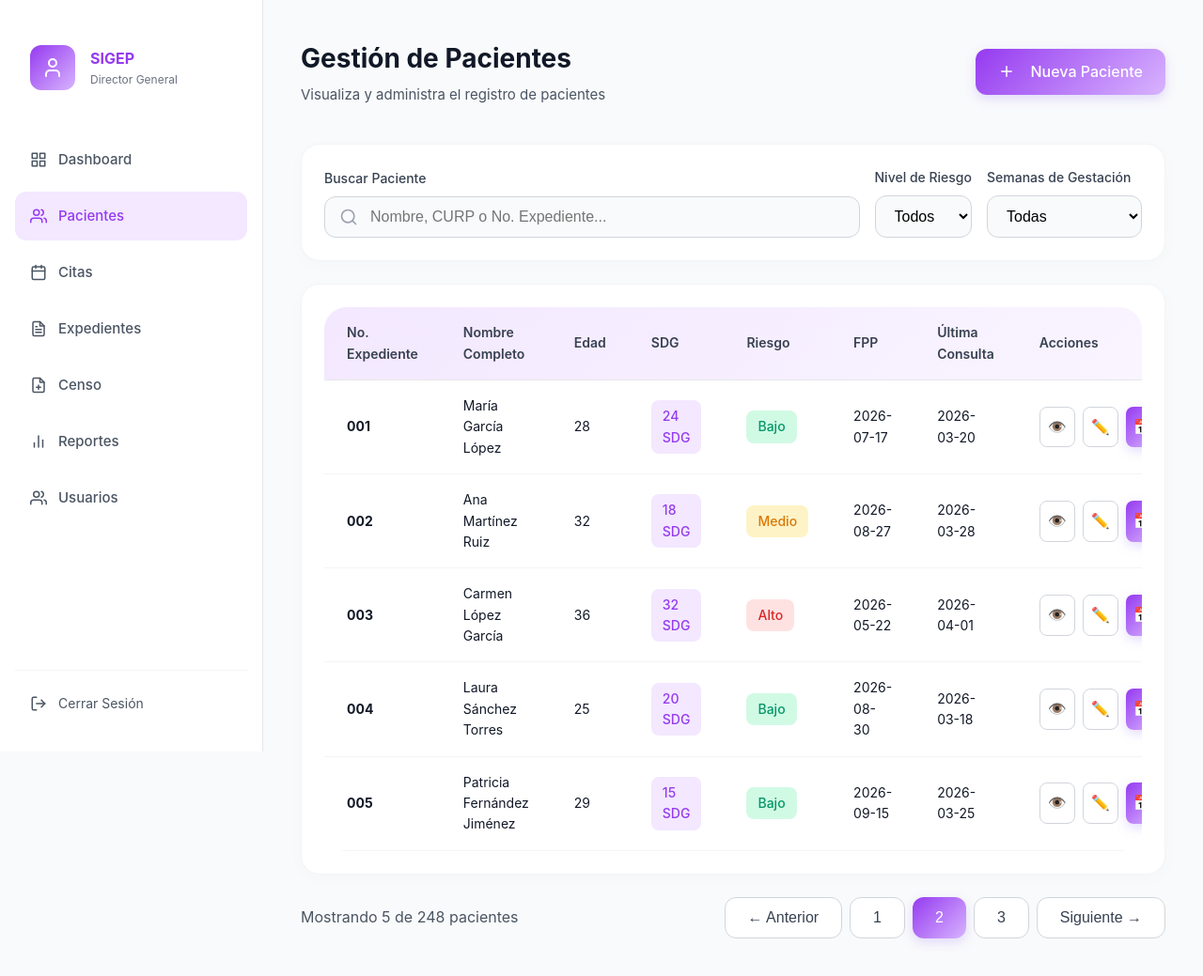
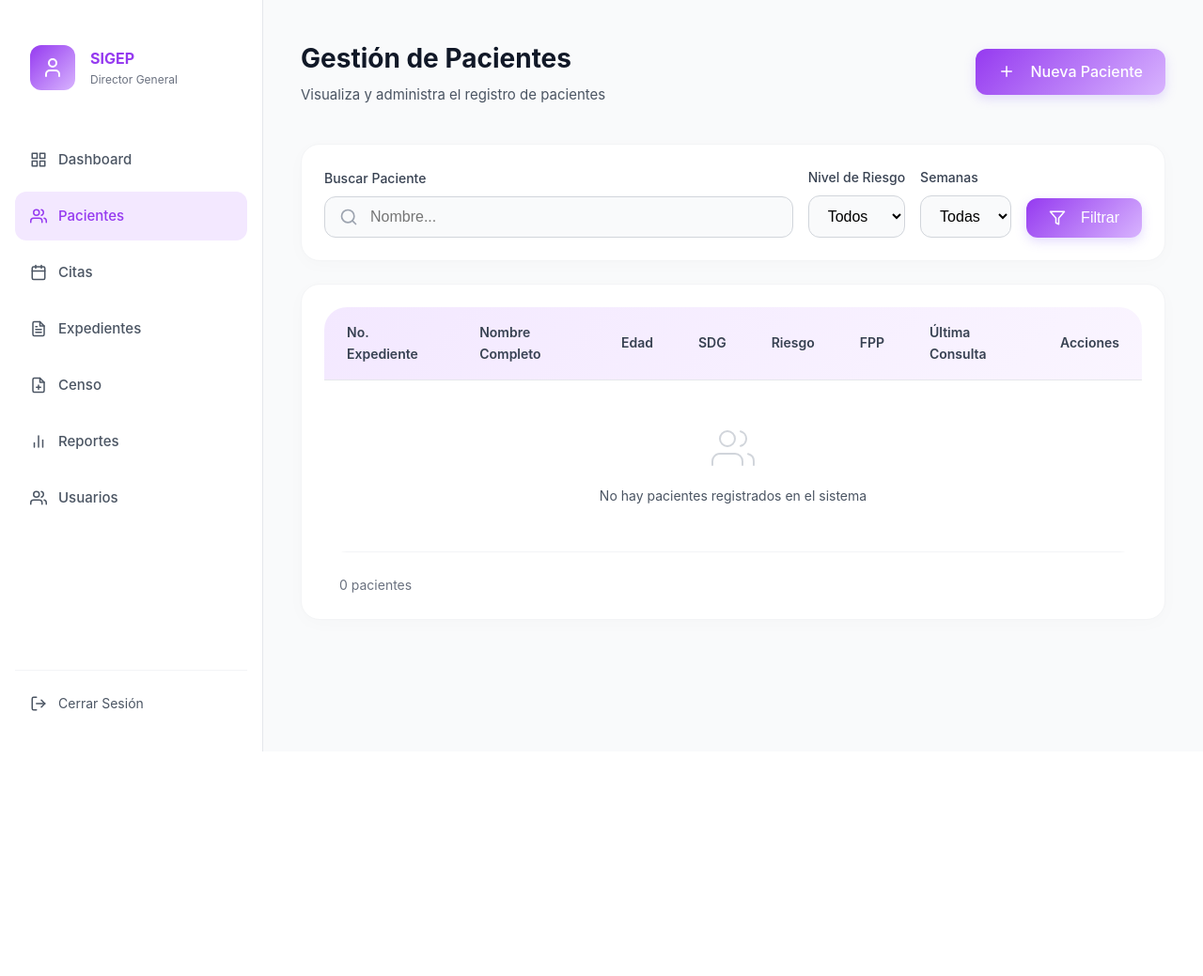
Before and after one commit to Abril-Aguilar2112/SISTEMA-INTEGRAL-DE-CONTROL-PRENATAL, a Flask app: template web/templates/direccion/pacientes/pacientes.html in a window 1280 px wide. Shown: the whole page at 94% size. After the commit the page ends 800 px from the top, so only its background shows below. Run offline with Flask 3, Linux system fonts and the light colour scheme; the template is opened without the code that fills it, so the values that code supplies are empty; parts of the project's set-up code (start-up, migrations or seed data) failed here and were passed over.

Commit message:
feat: refinamiento de la interfaz de búsqueda y filtros de pacientes

```diff
--- a/web/templates/direccion/pacientes/pacientes.html
+++ b/web/templates/direccion/pacientes/pacientes.html
@@ -73,34 +73,49 @@
 
         <!-- Search and Filters -->
         <div class="section-card mb-6">
-            <div style="display: grid; grid-template-columns: 1fr auto auto; gap: 1rem; align-items: end;">
+            <form method="GET">
+                <div style="display: grid; grid-template-columns: 1fr auto auto auto; gap: 1rem; align-items: end;">
                     <div class="form-group" style="margin: 0;">
                         <label class="form-label">Buscar Paciente</label>
                         <div class="input-group">
-                        <input type="text" class="form-input" placeholder="Nombre, CURP o No. Expediente...">
+                            <input
+                                type="text"
+                                name="search"
+                                class="form-input"
+                                placeholder="Nombre..."
+                                value="{{ request.args.get('search', '') }}"
+                            >
                             <svg xmlns="http://www.w3.org/2000/svg" width="18" height="18" viewBox="0 0 24 24" fill="none" stroke="currentColor" stroke-width="2" stroke-linecap="round" stroke-linejoin="round" class="search-icon"><circle cx="11" cy="11" r="8"></circle><line x1="21" y1="21" x2="16.65" y2="16.65"></line></svg>
                         </div>
                     </div>
+
                     <div class="form-group" style="margin: 0;">
                         <label class="form-label">Nivel de Riesgo</label>
-                    <select class="form-select">
-                        <option>Todos</option>
-                        <option>Bajo</option>
-                        <option>Medio</option>
-                        <option>Alto</option>
+                        <select name="riesgo" class="form-select">
+                            <option value="">Todos</option>
+                            <option value="bajo" {{ 'selected' if request.args.get('riesgo') == 'bajo' else '' }}>Bajo</option>
+                            <option value="medio" {{ 'selected' if request.args.get('riesgo') == 'medio' else '' }}>Medio</option>
+                            <option value="alto" {{ 'selected' if request.args.get('riesgo') == 'alto' else '' }}>Alto</option>
                         </select>
                     </div>
+
                     <div class="form-group" style="margin: 0;">
-                    <label class="form-label">Semanas de Gestación</label>
-                    <select class="form-select">
-                        <option>Todas</option>
-                        <option>1-12 semanas</option>
-                        <option>13-24 semanas</option>
-                        <option>25-36 semanas</option>
-                        <option>37+ semanas</option>
+                        <label class="form-label">Semanas</label>
+                        <select name="semanas" class="form-select">
+                            <option value="">Todas</option>
+                            <option value="1-12" {{ 'selected' if request.args.get('semanas') == '1-12' else '' }}>1-12</option>
+                            <option value="13-24" {{ 'selected' if request.args.get('semanas') == '13-24' else '' }}>13-24</option>
+                            <option value="25-36" {{ 'selected' if request.args.get('semanas') == '25-36' else '' }}>25-36</option>
+                            <option value="37+" {{ 'selected' if request.args.get('semanas') == '37+' else '' }}>37+</option>
                         </select>
                     </div>
+
+                    <button type="submit" class="btn btn-primary">
+                        <svg xmlns="http://www.w3.org/2000/svg" width="18" height="18" viewBox="0 0 24 24" fill="none" stroke="currentColor" stroke-width="2" stroke-linecap="round" stroke-linejoin="round" style="margin-right: 0.5rem;"><polygon points="22 3 2 3 10 12.46 10 19 14 21 14 12.46 22 3"></polygon></svg>
+                        Filtrar
+                    </button>
                 </div>
+            </form>
         </div>
 
         <!-- Patients Table -->
@@ -120,14 +135,27 @@
                     </tr>
                 </thead>
                 <tbody>
+                {% if pacientes.data %}
+                    {% for paciente in pacientes.data %}
                         <tr>
-                        <td><strong>001</strong></td>
-                        <td>María García López</td>
-                        <td>28</td>
-                        <td><span class="badge badge-info">24 SDG</span></td>
-                        <td><span class="badge badge-success">Bajo</span></td>
-                        <td>2026-07-17</td>
-                        <td>2026-03-20</td>
+                            <td><strong>{{ paciente.id_paciente }}</strong></td>
+                            <td>{{ paciente.nombre }}</td>
+                            <td>{{ paciente.edad }}</td>
+                            <td><span class="badge badge-info">{{ paciente.semanas_gestacion }} SDG</span></td>
+
+                            <td>
+                            <span class="badge
+                                {% if paciente.nivel_riesgo == 'alto' %}badge-danger
+                                {% elif paciente.nivel_riesgo == 'medio' %}badge-warning
+                                {% else %}badge-success
+                                {% endif %}
+                            ">
+                                {{ paciente.nivel_riesgo }}
+                            </span>
+                            </td>
+
+                            <td>{{ paciente.fpp or '—' }}</td>
+                            <td>{{ paciente.ultima_consulta or 'Sin registro' }}</td>
                             <td>
                                 <div style="display: flex; gap: 0.5rem;">
                                     <a href="paciente_detalle.html" class="btn btn-secondary btn-icon" title="Ver Detalle">👁️</a>
@@ -136,83 +164,53 @@
                                 </div>
                             </td>
                         </tr>
+                    {% endfor %}
+                {% else %}
                     <tr>
-                        <td><strong>002</strong></td>
-                        <td>Ana Martínez Ruiz</td>
-                        <td>32</td>
-                        <td><span class="badge badge-info">18 SDG</span></td>
-                        <td><span class="badge badge-warning">Medio</span></td>
-                        <td>2026-08-27</td>
-                        <td>2026-03-28</td>
-                        <td>
-                            <div style="display: flex; gap: 0.5rem;">
-                                <a href="paciente_detalle.html" class="btn btn-secondary btn-icon" title="Ver Detalle">👁️</a>
-                                <a href="paciente_editar.html" class="btn btn-secondary btn-icon" title="Editar">✏️</a>
-                                <a href="cita_crear.html" class="btn btn-primary btn-icon" title="Agendar Cita">📅</a>
+                        <td colspan="8" style="text-align: center; color: var(--gray-600); padding: 3rem;">
+                            <div style="display: flex; flex-direction: column; align-items: center; gap: 1rem;">
+                                <svg xmlns="http://www.w3.org/2000/svg" width="48" height="48" viewBox="0 0 24 24" fill="none" stroke="currentColor" stroke-width="1" stroke-linecap="round" stroke-linejoin="round" style="color: var(--gray-300);"><path d="M17 21v-2a4 4 0 0 0-4-4H5a4 4 0 0 0-4 4v2"></path><circle cx="9" cy="7" r="4"></circle><path d="M23 21v-2a4 4 0 0 0-3-3.87"></path><path d="M16 3.13a4 4 0 0 1 0 7.75"></path></svg>
+                                No hay pacientes registrados en el sistema
                             </div>
                         </td>
                     </tr>
-                    <tr>
-                        <td><strong>003</strong></td>
-                        <td>Carmen López García</td>
-                        <td>36</td>
-                        <td><span class="badge badge-info">32 SDG</span></td>
-                        <td><span class="badge badge-danger">Alto</span></td>
-                        <td>2026-05-22</td>
-                        <td>2026-04-01</td>
-                        <td>
-                            <div style="display: flex; gap: 0.5rem;">
-                                <a href="paciente_detalle.html" class="btn btn-secondary btn-icon" title="Ver Detalle">👁️</a>
-                                <a href="paciente_editar.html" class="btn btn-secondary btn-icon" title="Editar">✏️</a>
-                                <a href="cita_crear.html" class="btn btn-primary btn-icon" title="Agendar Cita">📅</a>
-                            </div>
-                        </td>
-                    </tr>
-                    <tr>
-                        <td><strong>004</strong></td>
-                        <td>Laura Sánchez Torres</td>
-                        <td>25</td>
-                        <td><span class="badge badge-info">20 SDG</span></td>
-                        <td><span class="badge badge-success">Bajo</span></td>
-                        <td>2026-08-30</td>
-                        <td>2026-03-18</td>
-                        <td>
-                            <div style="display: flex; gap: 0.5rem;">
-                                <a href="paciente_detalle.html" class="btn btn-secondary btn-icon" title="Ver Detalle">👁️</a>
-                                <a href="paciente_editar.html" class="btn btn-secondary btn-icon" title="Editar">✏️</a>
-                                <a href="cita_crear.html" class="btn btn-primary btn-icon" title="Agendar Cita">📅</a>
-                            </div>
-                        </td>
-                    </tr>
-                    <tr>
-                        <td><strong>005</strong></td>
-                        <td>Patricia Fernández Jiménez</td>
-                        <td>29</td>
-                        <td><span class="badge badge-info">15 SDG</span></td>
-                        <td><span class="badge badge-success">Bajo</span></td>
-                        <td>2026-09-15</td>
-                        <td>2026-03-25</td>
-                        <td>
-                            <div style="display: flex; gap: 0.5rem;">
-                                <a href="paciente_detalle.html" class="btn btn-secondary btn-icon" title="Ver Detalle">👁️</a>
-                                <a href="paciente_editar.html" class="btn btn-secondary btn-icon" title="Editar">✏️</a>
-                                <a href="cita_crear.html" class="btn btn-primary btn-icon" title="Agendar Cita">📅</a>
-                            </div>
-                        </td>
-                    </tr>
+                {% endif %}
                 </tbody>
             </table>
         </div>
+
+        <!-- Pagination -->
+        <div style="margin-top: 1.5rem; display: flex; justify-content: space-between; align-items: center; padding: 0 1rem;">
+            <p style="color: var(--gray-500); font-size: 0.875rem;">
+                {% if pacientes.data %}
+                    Mostrando {{ pacientes.data|length }} de {{ pacientes.total_records }} pacientes
+                {% else %}
+                    0 pacientes
+                {% endif %}
+            </p>
+            {% if pacientes.total_pages > 1 %}
+                <div style="display: flex; gap: 0.5rem;">
+                    {% if pacientes.page > 1 %}
+                        <a href="?page={{ pacientes.page - 1 }}" class="btn btn-secondary btn-icon" title="Anterior">
+                            <svg xmlns="http://www.w3.org/2000/svg" width="18" height="18" viewBox="0 0 24 24" fill="none" stroke="currentColor" stroke-width="2" stroke-linecap="round" stroke-linejoin="round"><polyline points="15 18 9 12 15 6"></polyline></svg>
+                        </a>
+                    {% endif %}
+
+                    {% for p in range(1, pacientes.total_pages + 1) %}
+                        {% if p == pacientes.page %}
+                            <span class="btn btn-primary" style="cursor: default;">{{ p }}</span>
+                        {% else %}
+                            <a href="?page={{ p }}" class="btn btn-secondary">{{ p }}</a>
+                        {% endif %}
+                    {% endfor %}
+
+                    {% if pacientes.page < pacientes.total_pages %}
+                        <a href="?page={{ pacientes.page + 1 }}" class="btn btn-secondary btn-icon" title="Siguiente">
+                            <svg xmlns="http://www.w3.org/2000/svg" width="18" height="18" viewBox="0 0 24 24" fill="none" stroke="currentColor" stroke-width="2" stroke-linecap="round" stroke-linejoin="round"><polyline points="9 18 15 12 9 6"></polyline></svg>
+                        </a>
+                    {% endif %}
                 </div>
-
-    <div style="margin-top: 1.5rem; display: flex; justify-content: space-between; align-items: center;">
-            <p style="color: var(--gray-600);">Mostrando 5 de 248 pacientes</p>
-            <div style="display: flex; gap: 0.5rem;">
-                <button class="btn btn-secondary">← Anterior</button>
-                <button class="btn btn-secondary">1</button>
-                <button class="btn btn-primary">2</button>
-                <button class="btn btn-secondary">3</button>
-                <button class="btn btn-secondary">Siguiente →</button>
+            {% endif %}
         </div>
     </div>
 </div>
```
Also changed, not shown: web/controllers/pacientes.py (+16 -2 lines), web/services/paciente_service.py (+35 -12 lines), web/templates/direccion/pacientes/paciente_registro.html (added, +280 -0 lines). Lines whose indentation alone changed are shown as unchanged.
